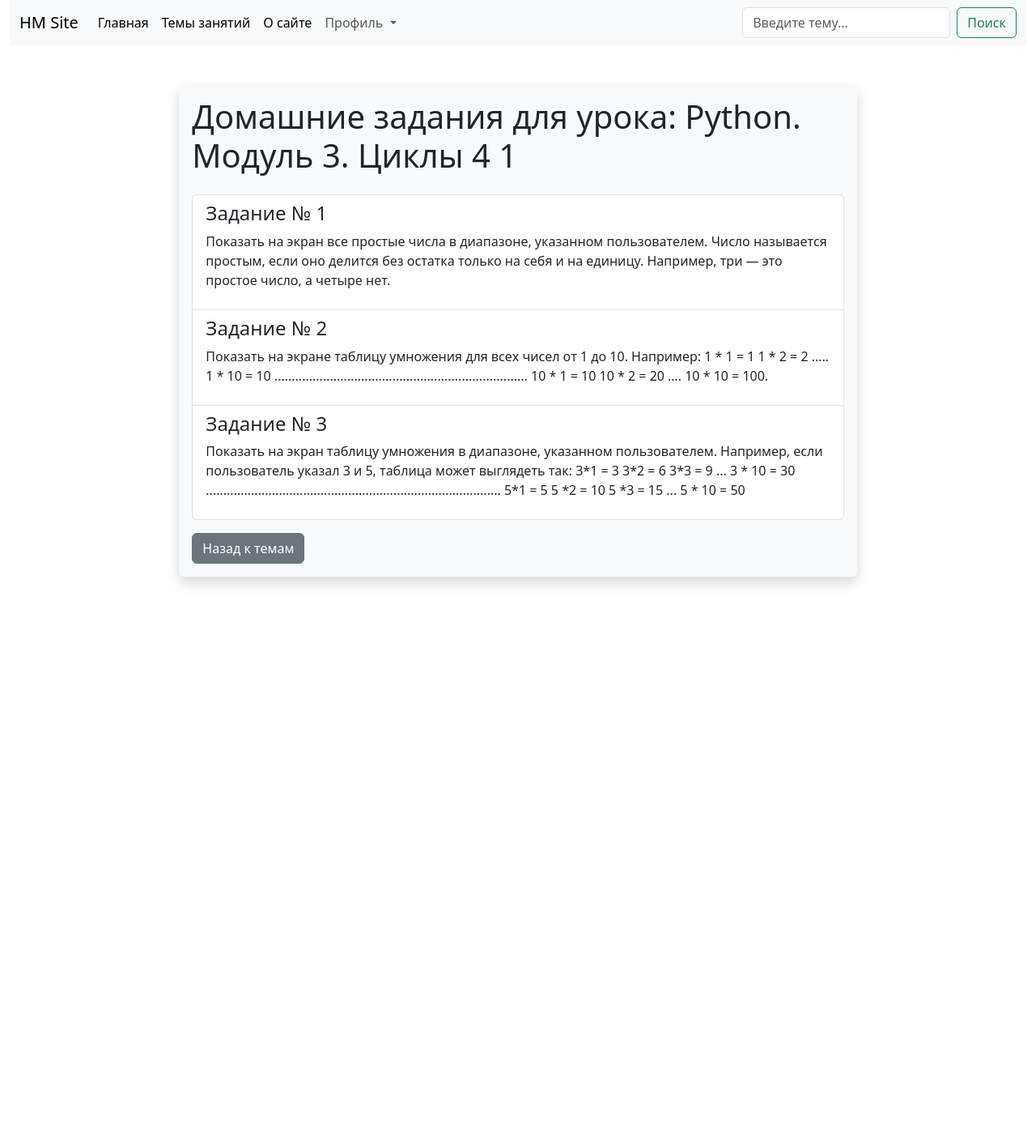
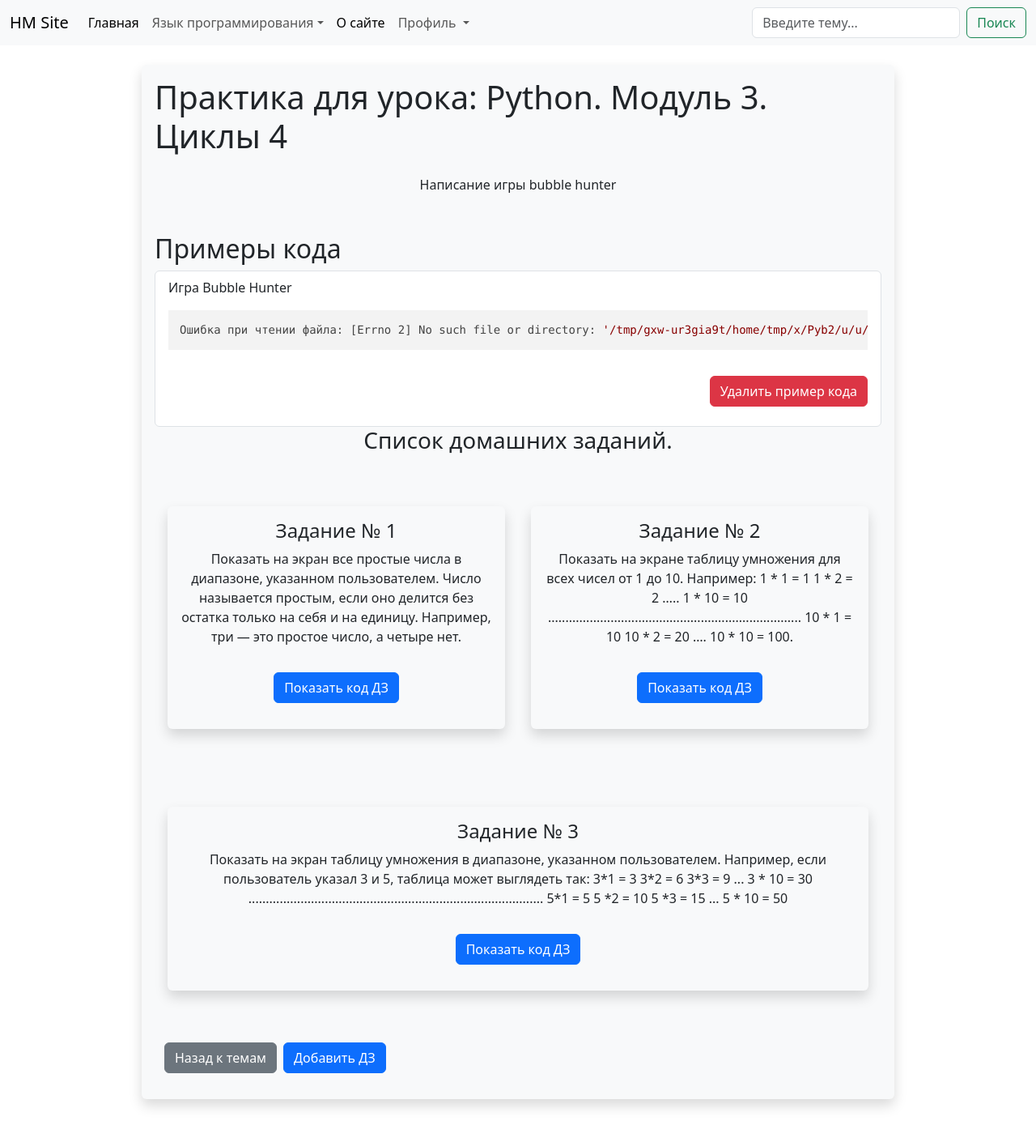
Before and after one commit to hom9ki97/firstsite, a Django app: page /topic/lesson/7/ in a window 1280 px wide. Shown: the whole page at 81% size. Before the commit the page ends 723 px from the top, so only its background shows below. Run offline with Django 5.2, Linux system fonts and the light colour scheme; data comes from the database, SQL or seed files in the repository; both versions use the stored data as it was after the commit; parts of the project's set-up code (start-up, migrations or seed data) failed here and were passed over; some libraries are stand-ins or nearby versions.

Commit message:
Добавление функционала(отбражение примеров кода, возможность добавлять и удалять темы занятий, темы уроков и т.д, давление логики работы кнопок)

```diff
--- a/firstsite/firstsite/settings.py
+++ b/firstsite/firstsite/settings.py
@@ -66,6 +66,7 @@
                 'django.template.context_processors.request',
                 'django.contrib.auth.context_processors.auth',
                 'django.contrib.messages.context_processors.messages',
+                'main.context_processors.language_context_processor',
             ],
         },
     },
--- /dev/null
+++ b/firstsite/main/context_processors.py
@@ -0,0 +1,6 @@
+from .models import Language
+
+
+def language_context_processor(request):
+    context = {'languages': Language.objects.all()}
+    return context
--- a/firstsite/main/templates/layout/basic.html
+++ b/firstsite/main/templates/layout/basic.html
@@ -8,9 +8,10 @@
     {% bootstrap_css %}
     {% bootstrap_javascript %}
     <link rel="stylesheet" type="text/css" href="{% static 'main\style.css'%}">
+    <link href="https://cdnjs.cloudflare.com/ajax/libs/highlight.js/11.8.0/styles/default.min.css" rel="stylesheet">
 </head>
 <body class="container-fluid">
-    <nav class="navbar navbar-expand-lg bg-body-tertiary">
+    <nav class="navbar navbar-expand-lg bg-body-tertiary fixed-top">
       <div class="container-fluid">
         <a class="navbar-brand" href="{% url 'main:index' %}">HM Site</a>
         <button class="navbar-toggler" type="button" data-bs-toggle="collapse" data-bs-target="#navbarSupportedContent" aria-controls="navbarSupportedContent" aria-expanded="false" aria-label="Toggle navigation">
@@ -22,19 +23,18 @@
               <a class="nav-link active" aria-current="page" href="{% url 'main:index' %}">Главная</a>
             </li>
             <li class="nav-item dropdown">
-<!--              <a class="nav-link dropdown-toggle" href="{% url 'main:topic' page='topic' %}" role="button" data-bs-toggle="dropdown">-->
-<!--                Темы заданий-->
-<!--              </a>-->
-<!--              <ul class="dropdown-menu">-->
-<!--                <li><a class="dropdown-item" href="#">Action</a></li>-->
-<!--                <li><a class="dropdown-item" href="#">Another action</a></li>-->
+              <a class="nav-link dropdown-toggle" href="#" role="button" data-bs-toggle="dropdown">
+                Язык программирования</a>
+              <ul class="dropdown-menu">
+                  {% for language in languages %}
+                    <li><a class="dropdown-item" href="{% url 'main:topic' language.id %}">{{language.language}}</a></li>
+                  {% endfor%}
+<!--                <li><a class="dropdown-item" href="#">Javascript</a></li>-->
 <!--                <li><hr class="dropdown-divider"></li>-->
-<!--                <li><a class="dropdown-item" href="#">Something else here</a></li>-->
-<!--              </ul>-->
+<!--                <li><a class="dropdown-item" href="#">Python</a></li>-->
+              </ul>
             </li>
-            <li class="nav-item">
-              <a class="nav-link active" aria-current="page" href="{% url 'main:topic' page='topic' %}">Темы занятий</a>
-            </li>
+
             <li class="nav-item">
               <a class="nav-link active" aria-current="page" href="{% url 'main:other' page='about' %}">О сайте</a>
             </li>
@@ -71,8 +71,21 @@
       </div>
     </nav>
 
-    {% block content%}
-    {% endblock %}
+    <div class="container" style="margin-top: 80px">
+        {% block content%}
+        {% endblock %}
+    </div>
+    <script src="https://cdnjs.cloudflare.com/ajax/libs/highlight.js/11.8.0/highlight.min.js"></script>
+    <!-- Подключение языка Python -->
+    <script src="https://cdnjs.cloudflare.com/ajax/libs/highlight.js/11.8.0/languages/python.min.js"></script>
+    <script>
+        // Инициализация Highlight.js
+        document.addEventListener('DOMContentLoaded', (event) => {
+            document.querySelectorAll('pre code').forEach((block) => {
+                hljs.highlightBlock(block);
+            });
+        });
+    </script>
 
 </body>
 </html>
--- a/firstsite/main/templates/main/index.html
+++ b/firstsite/main/templates/main/index.html
@@ -7,7 +7,8 @@
                 <p class="m-2">Добрый день. Этот сайт создан для практики в написании сайтов на Djngo.</p>
                 <p class="m-2">На данном сайте я буду выкладывать свои домашние работы и практические занятия.
                 Также в планах дополнять контент сайта какими-то своими придуманными задачами.</p>
-
+                <p  class="m-2">Зарегистрируйтесь на сайте, а далее выберите язык в навигационной панели для
+                    просмотра тем занятий...</p>
             </div>
         </div>
 
--- a/firstsite/main/templates/main/lesson.html
+++ b/firstsite/main/templates/main/lesson.html
@@ -1,22 +1,65 @@
 {% extends 'layout/basic.html'%}
 
 {% block content%}
-        <div class="col-8 offset-2 mt-1 shadow p-3 mb-5 bg-body-tertiary rounded mt-5 p-3">
-            <h1 class="mb-4">Домашние задания для урока: {{ lesson.title }} {{ lesson.order }}</h1>
+
+        <div class="col-10 offset-1 mt-1 shadow p-3 mb-5 bg-body-tertiary rounded mt-5 p-3">
+            <h1 class="mb-4">Практика для урока: {{ lesson.title }}</h1>
+            <p class=" text-center mb-4">{{ lesson.content }}</p>
+            <h2 class="mt-5">Примеры кода</h2>
+            {% if not code_examples %}
+                <div class="d-grid gap-2 d-md-flex justify-content-md-end">
+                    <a href="{% url 'main:upload_code' %}" class="btn btn-primary my-3">Загрузить новый пример</a>
+                </div>
+            {% endif %}
             <div class="list-group">
-                {% for homework in homeworks %}
+                {% for example in code_examples %}
                     <div class="list-group-item">
-                        <h4>Задание № {{ homework.order }}</h4>
-                        <p>{{ homework.task }}</p>
+                        <p>{{ example.description }}</p>
+                        <pre><code>{{ example.code_content }}</code></pre>
+                        <div class="d-grid gap-2 d-md-flex justify-content-md-end">
+                            <a href="{% url 'main:del_exemple_code' example.id %}" class="btn btn-danger my-3">Удалить пример кода</a>
+                        </div>
                     </div>
                 {% empty %}
                     <div class="list-group-item">
-                        <p>Домашние задания отсутствуют.</p>
+                        <p>Примеры кода отсутствуют.</p>
                     </div>
                 {% endfor %}
             </div>
-        <a href="{% url 'main:topic' page='topic' %}" class="btn btn-secondary mt-3">Назад к темам</a>
+            <h3 class="text-center">Список домашних заданий.</h3>
+            <div class="container text-center mt-3">
+              <div class="row align-items-start">
+                  {% for homework in homeworks %}
+                <div class="col mx-3 shadow p-3 mb-5 bg-body-tertiary rounded mt-5 p-3">
+                  <h4>Задание № {{ homework.order }}</h4>
+                   <p>{{ homework.task }}</p>
+                    <a href="{% url 'main:home_work_page' homework.id %}" class="btn btn-primary  my-3">Показать код ДЗ</a>
+                </div>
 
+                {% empty %}
+                <div class="col">
+                  <p>Домашние задания отсутствуют.</p>
+                </div>
+              </div>
+                {% endfor %}
+            </div>
+
+<!--            <div class="list-group">-->
+<!--                {% for homework in homeworks %}-->
+<!--                    <div class="list-group-item">-->
+<!--                        <h4>Задание № {{ homework.order }}</h4>-->
+<!--                        <p>{{ homework.task }}</p>-->
+<!--                    </div>-->
+<!--                {% empty %}-->
+<!--                    <div class="list-group-item">-->
+<!--                        <p>Домашние задания отсутствуют.</p>-->
+<!--                    </div>-->
+<!--                {% endfor %}-->
+<!--            </div>-->
+            <div class="d-grid gap-2 d-md-flex justify-content-md-start">
+                <a href="{% url 'main:topic' lesson.topic.language.id %}" class="btn btn-secondary my-3">Назад к темам</a>
+                <a href="{% url 'main:add_hw' lesson_id=lesson.id %}" class="btn btn-primary  my-3">Добавить ДЗ</a>
+            </div>
         </div>
 
 {% endblock %}
--- a/firstsite/main/urls.py
+++ b/firstsite/main/urls.py
@@ -1,6 +1,7 @@
 from django.urls import path
 
-from .views import index, other_page, FSLoginView, profile, FSLogout, topic_page, lesson_page
+from .views import index, other_page, FSLoginView, profile, FSLogout, topic_page, lesson_page, upload_code
+from .views import lesson_add, add_hw, del_exemple_code, home_work_page, upload_code_hw, add_topic, del_topic, del_lesson
 
 
 app_name = 'main'
@@ -9,8 +10,17 @@
     path('accounts/logout/', FSLogout.as_view(), name='logout'),
     path('accounts/profile/', profile, name='profile'),
     path('accounts/login/', FSLoginView.as_view(), name='login'),
+    path('upload_hw/', upload_code_hw, name='upload_code_hw'),
+    path('upload/', upload_code, name='upload_code'),
+    path('topic/lesson/homework/<int:home_work_id>/', home_work_page, name='home_work_page'),
+    path('topic/lesson/del/<int:code_example_id>/', del_exemple_code, name='del_exemple_code'),
+    path('topic/lesson/add_lesson/', lesson_add, name='lesson_add'),
     path('topic/lesson/<int:lesson_id>/', lesson_page, name='lesson'),
-    path('<str:page>/', topic_page, name='topic'),
+    path('topic/lesson/<int:lesson_id>/add_hw/', add_hw, name='add_hw'),
+    path('<int:lesson_id>//del_lesson/', del_lesson, name='del_lesson'),
+    path('<int:language_id>/add_topic/', add_topic, name='add_topic'),
+    path('<int:topic_id>/del_topic/', del_topic, name='del_topic'),
+    path('<int:language_id>/', topic_page, name='topic'),
     path('<str:page>/', other_page, name='other'),
     path('', index, name='index')
 ]
--- a/firstsite/main/views.py
+++ b/firstsite/main/views.py
@@ -1,11 +1,13 @@
-from django.shortcuts import render, get_object_or_404
+from django.shortcuts import render, get_object_or_404, redirect
 from django.http import HttpResponse, Http404
 from django.template import TemplateDoesNotExist
 from django.template.loader import get_template
 from django.contrib.auth.views import LoginView, LogoutView
 from django.contrib.auth.decorators import login_required
+from django.urls import reverse
 
-from .models import Topic, Lessons
+from .models import Topic, Lessons, CodeExample, HomeWork, Language
+from .forms import CodeExampleForm, LessonsForm, HomeWorkForm, TopicForm
 
 
 @login_required
@@ -33,17 +35,134 @@
     return render(request, 'main/index.html')
 
 
-def topic_page(request, page):
-    topics = Topic.objects.prefetch_related('lessons').all()
-    context = {'topics': topics}
+def topic_page(request, language_id):
+    language = get_object_or_404(Language, id=language_id)
+    topics = Topic.objects.filter(language=language).prefetch_related('lessons')
+    context = {'topics': topics,
+               'language': language,
+               'language_id': language_id}
+    print(language)
     return render(request, 'main/topic.html', context)
 
 
 def lesson_page(request, lesson_id):
     lesson = get_object_or_404(Lessons, id=lesson_id)
     homeworks = lesson.homeworks.all()
+    code_examples = lesson.code_examples.all()
+    for example in code_examples:
+        try:
+            with example.code_file.open('r') as f:
+                example.code_content = f.read()
+        except Exception as e:
+            example.code_content = f"Ошибка при чтении файла: {str(e)}"
     context = {
         'lesson': lesson,
         'homeworks': homeworks,
+        'code_examples': code_examples,
+        'add_hw': add_hw
     }
     return render(request, 'main/lesson.html', context)
+
+
+def home_work_page(request, home_work_id):
+    hw = get_object_or_404(HomeWork, id=home_work_id)
+    lesson = hw.lesson
+    code_examples = hw.code_examples.all()
+    for example in code_examples:
+        try:
+            with example.code_file.open('r') as f:
+                example.code_content = f.read()
+        except Exception as e:
+            example.code_content = f"Ошибка при чтении файла: {str(e)}"
+    context = {
+        'homework': hw,
+        'lesson': lesson,
+        'code_examples': code_examples,
+    }
+    return render(request, 'main/homework.html', context)
+
+
+def upload_code(request):
+    if request.method == 'POST':
+        form = CodeExampleForm(request.POST, request.FILES)
+        if form.is_valid():
+            form.save()
+            return redirect('main:lesson', lesson_id=form.cleaned_data['lesson'].id)
+    else:
+        form = CodeExampleForm()
+    return render(request, 'main/upload_code.html', {'form': form})
+
+
+def upload_code_hw(request):
+    if request.method == 'POST':
+        form = CodeExampleForm(request.POST, request.FILES)
+        if form.is_valid():
+            form.save()
+
+            return redirect('main:home_work_page', home_work_id=form.cleaned_data['homework'].id)
+    else:
+        form = CodeExampleForm()
+        return render(request, 'main/upload_code.html', {'form': form})
+
+
+def add_topic(request, language_id):
+    if request.method == 'POST':
+        form = TopicForm(request.POST)
+        if form.is_valid():
+            topic = form.save()
+            language_id = topic.language.id
+            return redirect('main:topic', language_id)
+    else:
+        form = TopicForm()
+    return render(request, 'main/add_topic.html', {'form': form})
+
+
+def lesson_add(request):
+    if request.method == 'POST':
+        form = LessonsForm(request.POST)
+        if form.is_valid():
+            lesson = form.save()
+            topic = lesson.topic
+            print(request.POST.get('topic'))
+            language_id = topic.language.id
+            return redirect('main:topic', language_id)
+    else:
+        form = LessonsForm()
+    return render(request, 'main/add_lesson.html', {'form': form})
+
+
+def add_hw(request, lesson_id):
+    if request.method == 'POST':
+        form = HomeWorkForm(request.POST)
+        if form.is_valid():
+            form.save()
+            return redirect('main:lesson', lesson_id=lesson_id)
+    else:
+        form = HomeWorkForm()
+    return render(request, 'main/add_hw.html', {'form': form})
+
+
+def del_exemple_code(request, code_example_id):
+    code_example = get_object_or_404(CodeExample, id=code_example_id)
+    if code_example.lesson:
+        print(code_example.lesson, code_example_id)
+        code_example.delete()
+
+        return redirect('main:lesson', code_example.lesson.id)
+    elif code_example.homework:
+        print(code_example.homework, code_example_id)
+        code_example.delete()
+
+        return redirect('main:lesson', code_example.homework.id)
+
+
+def del_topic(request, topic_id):
+    topic = get_object_or_404(Topic, id=topic_id)
+    topic.delete()
+    return redirect('main:topic', topic.language.id)
+
+
+def del_lesson(request, lesson_id):
+    lesson = get_object_or_404(Lessons, id=lesson_id)
+    lesson.delete()
+    return redirect('main:topic', lesson.topic.language.id)
```
Also changed, not shown: firstsite/main/admin.py (+22 -1 lines), firstsite/main/forms.py (added, +26 -0 lines), firstsite/main/models.py (+39 -0 lines), firstsite/main/templates/main/add_hw.html (added, +15 -0 lines), firstsite/main/templates/main/add_lesson.html (added, +15 -0 lines), firstsite/main/templates/main/add_topic.html (added, +15 -0 lines), firstsite/main/templates/main/homework.html (added, +36 -0 lines), firstsite/main/templates/main/topic.html (+15 -2 lines), firstsite/main/templates/main/upload_code.html (added, +15 -0 lines), firstsite/firstsite.sqlite3.
